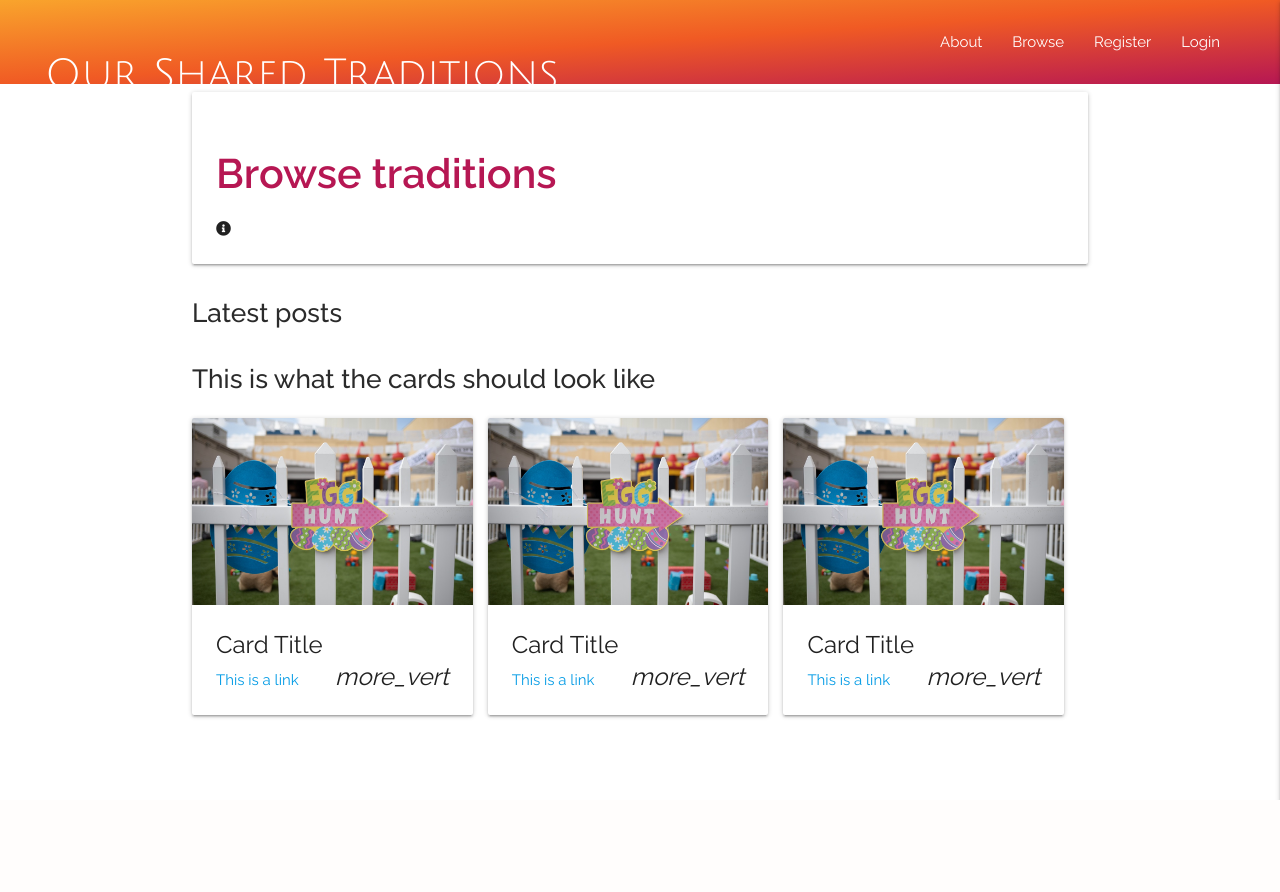
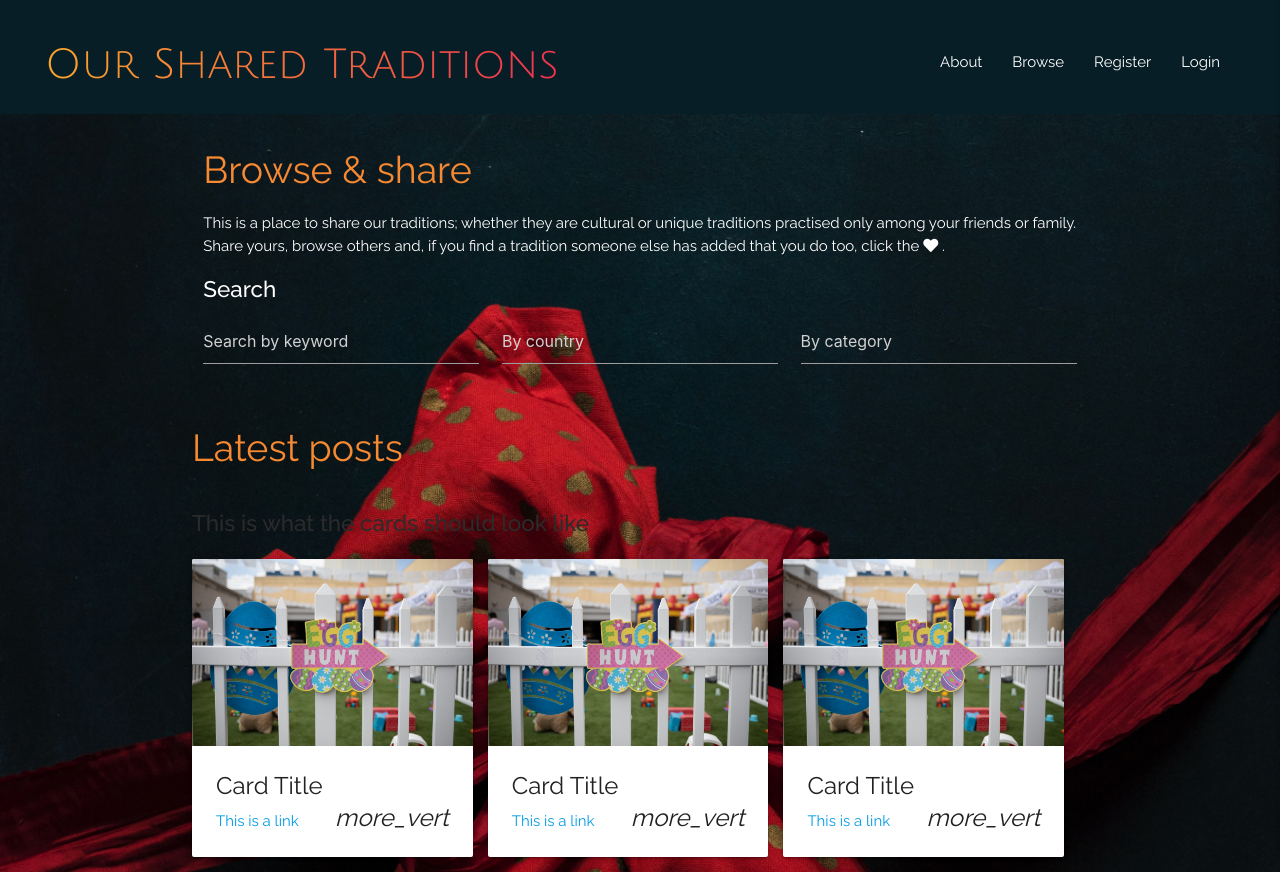
Before and after one commit to Jade-ux/OurTraditions, a Flask app: page / in a window 1280 px wide. Before the commit the page ends 800 px from the top, so only its background shows below. Run offline with Flask 2, Linux system fonts and the light colour scheme; data that the repository does not hold is empty; some libraries are stand-ins or nearby versions.

Commit message:
Added background image to base template and restyled nav bar, headings and text on Traditions page. Added form to Traditions page (not yet working).

```diff
--- a/static/css/style.css
+++ b/static/css/style.css
@@ -21,7 +21,7 @@ body {
 nav {
     box-shadow: none;
     -webkit-box-shadow: none;
-    padding: 10px 45px 10px 45px;
+    padding: 30px 45px 20px 45px;
 }
 
 .flashed-messages h3 {
@@ -36,20 +36,33 @@ body {
 
 /*-------------------------------------------------Headings*/
 
+.grad-wrapper {
+    width: 100%;
+	height: 100vh;
+}
+
+.brand-logo {
+    position: relative;
+}
+
 h1 {
     font-size: 2.75rem;
     font-family: 'Julius Sans One', sans-serif;
+    margin: 0.8rem 0 1.68rem 0;
+    background: linear-gradient(to right, #F9A42C 0%, #EF324F 100%);
+	-webkit-background-clip: text;
+	-webkit-text-fill-color: transparent;
 }
 
 h2 {
-    font-size: 2.75rem;
-    color: #b61753;
-    font-weight: 600;
+    font-size: 2.5rem;
+    color: #F68931;
+    font-weight: 300;
     font-family: 'Raleway', sans-serif;
 }
 
 h3 {
-    font-size: 1.75rem;
+    font-size: 1.5rem;
     color: #2b2b2b;
     font-weight: 500;
     font-family: 'Raleway', sans-serif;
@@ -64,14 +77,26 @@ h4 {
     margin-top: 0.2rem;
 }
 
+#search {
+    color: #fff;
+    margin-top: 20px;
+}
+
+/*-------------------------------------------------Navigation*/
+
+.nav-bar-grey{
+    background-color: #071E26;
+    min-height: 90px;
+}
+
 /*-------------------------------------------------Colours*/
 
 .maroon {
     color: #B61753;
 }
 
-.gradient-bar {
-    background-image: linear-gradient(to bottom right, #F9A42C, #F05A24, #B61753);
+.white-text {
+    color: #fff;
 }
 
 /*-------------------------------------------------Buttons*/
@@ -117,6 +142,20 @@ h4 {
     border-radius: 3px;
 }
 
+/*-------------------------------------------------Containers*/
+
+.container-img {
+    background-color: #071E26;
+    background-image: url('/static/images/present.png');
+    background-repeat: no-repeat;
+    background-size: cover;
+}
+
+
+.gradient-block {
+    background-image: linear-gradient(to bottom right, #F9A42C, #F05A24, #B61753);
+}
+
 /*-------------------------------------------------Cards*/
 
 .hint-text {
@@ -156,6 +195,22 @@ h4 {
     margin: 1.3rem 0 1.1rem 0;
 }
 
+.card.col.m4.trad-card {
+    width: 31.3333333333%;
+}
+
+@media only screen and (max-width: 1023px) {
+    .card.col.m4.trad-card {
+    width: 100%;
+    }
+    .nav-bar-grey{
+        min-height: 190px;
+}
+    nav.brand-logo{
+    left: 30%;
+    }
+}
+
 /*-------------------------------------------------Icons*/
 
 .prefix.active.maroon {
--- a/templates/base.html
+++ b/templates/base.html
@@ -12,14 +12,14 @@
     <link rel="stylesheet" href="{{ url_for('static', filename='css/style.css')}}" type="text/css">
     {% block styles %}
     {% endblock %}
-    <title>Traditions</title>
+    <title>Our Traditions</title>
 </head>
 
 <body>
     <header>
         <!--top navbar-->
-        <nav class="nav-extended gradient-bar">
-            <div class="nav-wrapper">
+        <nav class="nav-extended nav-bar-grey">
+            <div class="nav-wrapper grad-wrapper">
                 <a href="{{ url_for('get_traditions') }}" class="brand-logo"><h1>Our Shared Traditions</h1></a>
                 <a href="#" data-target="mobile-demo" class="sidenav-trigger right"><i class="fas fa-bars"></i></a>
                 <ul class="right hide-on-med-and-down">
@@ -70,9 +70,11 @@
             {% endif %}
         {% endwith %}
     </section>
-    <main class="container">
+    <main class="container-img parallax">
+        <div class="container">
         {% block content %}
         {% endblock %}
+        </div>
     </main>
     <script src="https://code.jquery.com/jquery-3.5.1.min.js"
         integrity="sha256-9/aliU8dGd2tb6OSsuzixeV4y/faTqgFtohetphbbj0=" crossorigin="anonymous"></script>
--- a/templates/traditions.html
+++ b/templates/traditions.html
@@ -2,14 +2,25 @@
 {% block content %}
 
 <div class="row">
-    <div class="card-panel">
-        <h2>Browse traditions</h2>
-        <i class="fas fa-info-circle tooltipped" data-position="right"
-            data-tooltip="Browse by keyword, category or country"></i>
+    <div class="col s12">
+        <h2>Browse & share</h2>
+        <p class="white-text">This is a place to share our traditions; whether they are cultural or unique traditions practised only among your friends or family. Share yours, browse others and, if you find a tradition someone else has added that you do too, click the  <i class="fas fa-heart"></i> . </p>
+    </div>
+        <div class="row">
+            <div class="col s12"><h3 id="search">Search</h3></div>
+            <div class="col s4">
+                <input type="text" id="keyword-search" name="keyword-search" placeholder="Search by keyword">
+        </div>
+            <div class="col s4">
+                <input type="text" id="keyword-search" name="keyword-search" placeholder="By country">
+        </div>
+            <div class="col s4">
+                <input type="text" id="keyword-search" name="keyword-search" placeholder="By category">
+        </div>
     </div>
 </div>
 <div class="row">
-    <h3>Latest posts</h3>
+    <h2>Latest posts</h2>
     {% for tradition in traditions %}
     <div class="card col m4 trad-card">
         <div class="card-image waves-effect waves-block waves-light">
```
Also changed, not shown: static/images/present.png (added).
